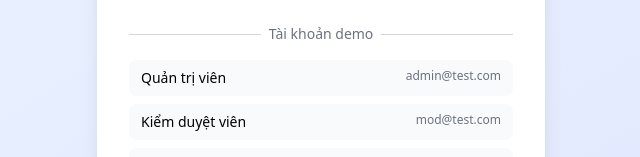
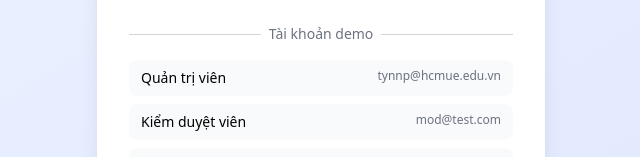
Before and after one commit to tynnp/event-management, a React (Vite) app: page / in a window 1280 px wide. Shown: the part 501-658 px from the top of the page, without its empty margins (319-959 px from the left). Built offline with nearby package versions, Linux system fonts and the light colour scheme.

Commit message:
thay đổi dữ liệu mẫu

```diff
--- a/src/components/Auth/LoginForm.tsx
+++ b/src/components/Auth/LoginForm.tsx
@@ -61,7 +61,7 @@ export function LoginForm() {
   };
 
   const demoAccounts = [
-    { email: 'admin@test.com', password: 'admin123', role: 'Quản trị viên' },
+    { email: 'tynnp@hcmue.edu.vn', password: 'admin123', role: 'Quản trị viên' },
     { email: 'mod@test.com', password: 'mod123', role: 'Kiểm duyệt viên' },
     { email: 'user@test.com', password: 'user123', role: 'Người dùng' }
   ];
--- a/src/context/AppContext.tsx
+++ b/src/context/AppContext.tsx
@@ -33,7 +33,7 @@ const initialState: AppState = {
   users: [
     {
       id: '1',
-      email: 'admin@test.com',
+      email: 'tynnp@hcmue.edu.vn',
       password: 'admin123',
       name: 'Nguyễn Ngọc Phú Tỷ',
       role: 'admin',
@@ -46,7 +46,7 @@ const initialState: AppState = {
       id: '2',
       email: 'mod@test.com',
       password: 'mod123',
-      name: 'Kiểm duyệt viên',
+      name: 'Cao Võ Tuấn Kiệt',
       role: 'moderator',
       phone: '0987654321',
       createdAt: '2024-01-15',
@@ -57,7 +57,7 @@ const initialState: AppState = {
       id: '3',
       email: 'user@test.com',
       password: 'user123',
-      name: 'Người dùng mẫu',
+      name: 'Nguyễn Uyên Vy',
       role: 'user',
       phone: '0555666777',
       createdAt: '2024-02-01',
```
